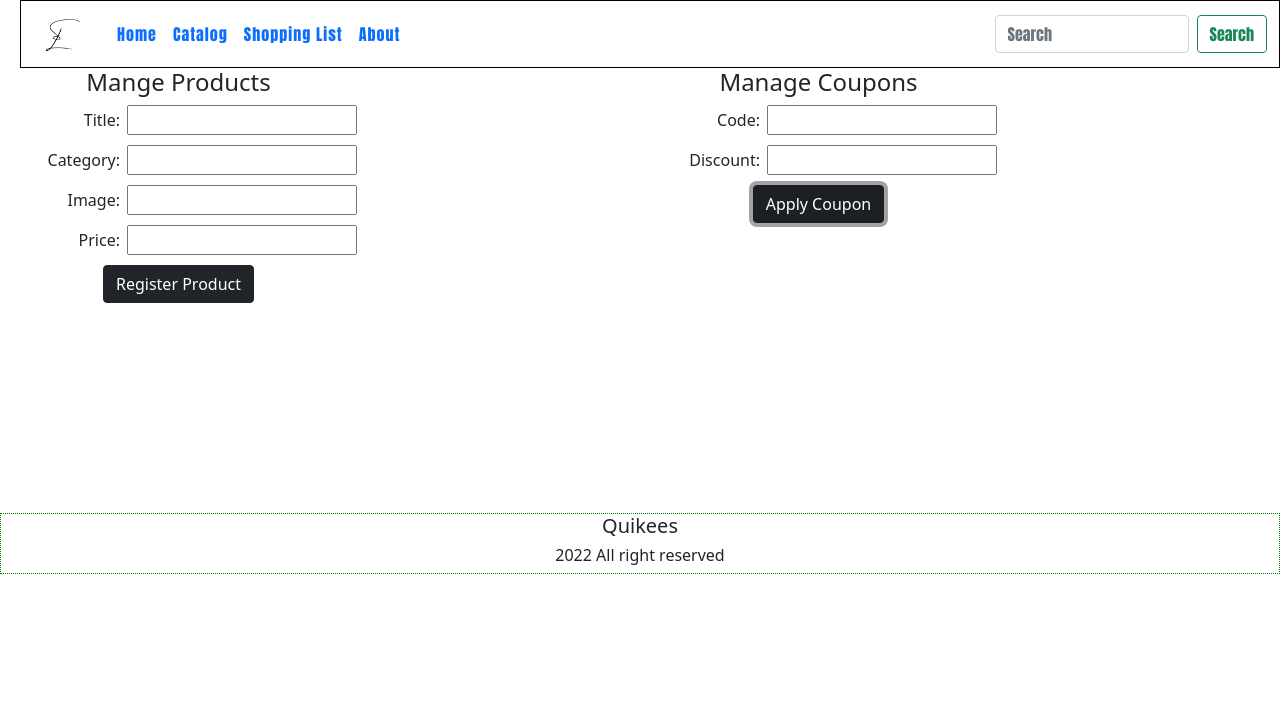
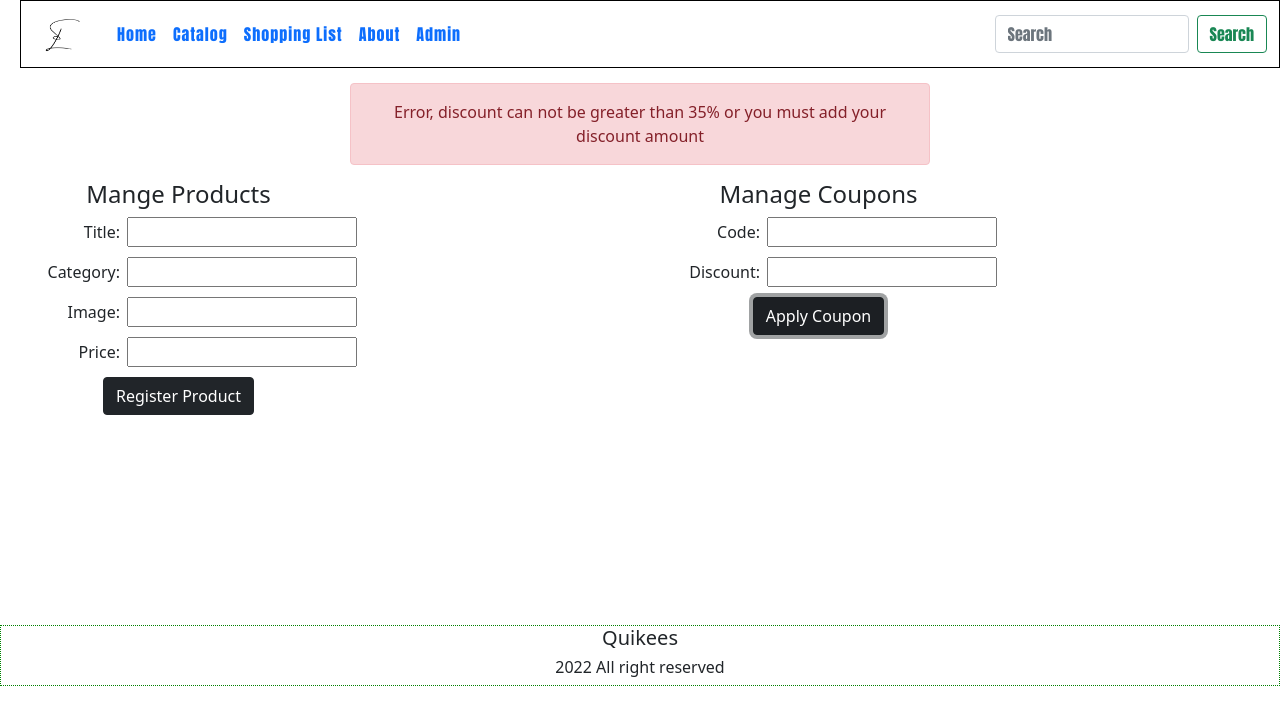
Before and after one commit to Macman17/Frontend-online, a React (Create React App) app: page /admin in a window 1280 px wide. Both pictures are taken after a click on the button "Apply Coupon". Shown: the top 716 px of the page. Built offline with nearby package versions, Linux system fonts and the light colour scheme.

Commit message:
Error messages

```diff
--- a/src/components/admin.css
+++ b/src/components/admin.css
@@ -25,3 +25,8 @@
 .my-control input{
     width: 230px;
 }
+
+.admin-page .alert{
+    margin: 15px 350px;
+
+}
--- a/src/components/admin.jsx
+++ b/src/components/admin.jsx
@@ -4,9 +4,9 @@ import "./admin.css";
 
 const Admin = () => {
     const[coupon, setCoupon] = useState({});
-
     const[product, setProduct] = useState({});
-
+    const[errorVisible, setErrorVisible] = useState(false);
+    const[errorMessage, setErrorMessage] = useState("");
 
     const handleTextChange = (e) => {
         let  copy = {...product};
@@ -18,6 +18,12 @@ const Admin = () => {
 
     };
 
+    const showError = (text) => {
+        setErrorMessage(text);
+        setErrorVisible(true);
+
+    }
+
     const handleItemAdd = () => {
         console.log(product);if(0){
             //never
@@ -25,24 +31,25 @@ const Admin = () => {
         }
 
         if (product.title.length < 4 ) {
-            alert("Error, title must have aleast 4 charaters");
+            showError("Error, title must have aleast 4 charaters");
             return;
         }
         if (!product.category) {
-            alert("Error, Category must be filled in");
+            showError("Error, Category must be filled in");
             return;
         }
         if (!product.image) {
-            alert("Error, image must be filled in");
+            showError("Error, image must be filled in");
             return;
         }
         let savedProduct = {...product};
         savedProduct.price = parseFloat(product.price);
 
         if(!savedProduct.price || savedProduct.price < 1){
-            alert("Error, Price must be at least $1");
+            showError("Error, Price must be at least $1");
         }
 
+        setErrorVisible(false);
     };
 
     const handleCodeChange = (e) => {
@@ -65,14 +72,16 @@ const Admin = () => {
         couponSave.discount = parseFloat(couponSave.discount);
             //Validation
         if (!coupon.discount || coupon.discount > 35) {
-            alert("Error, discount can not be greater than 35% or you must add your discount amount");
+            showError("Error, discount can not be greater than 35% or you must add your discount amount");
             return;
         }
 
         if(couponSave.code.length < 5){
-            alert("Error, Must be at least 5 charaters");
+            showError("Error, Must be at least 5 charaters");
             return;
         }
+
+        setErrorVisible(false);
         //send to server
         console.log("Saving coupon");
     }
@@ -81,6 +90,9 @@ const Admin = () => {
 
     return(
         <div className="admin-page">
+
+           {errorVisible ? <div className="alert alert-danger">{errorMessage}</div> : null }
+
             <div className="sections-container">
                 <section className="section-products">
                     <h4>Mange Products</h4>
--- a/src/components/navBar.jsx
+++ b/src/components/navBar.jsx
@@ -24,6 +24,9 @@ const Navbar = () => {
               <li className="nav-item">
                   <Link className="nav-link active" to="/About">About</Link>
               </li>
+              <li className="nav-item">
+                  <Link className="nav-link active" to="/Admin">Admin</Link>
+              </li>
             </ul>
             <form className="d-flex">
               <input className="form-control me-2" type="search" placeholder="Search" aria-label="Search"/>
```
